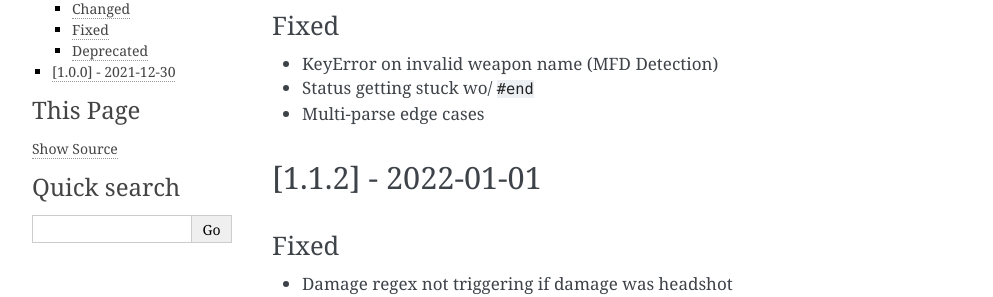
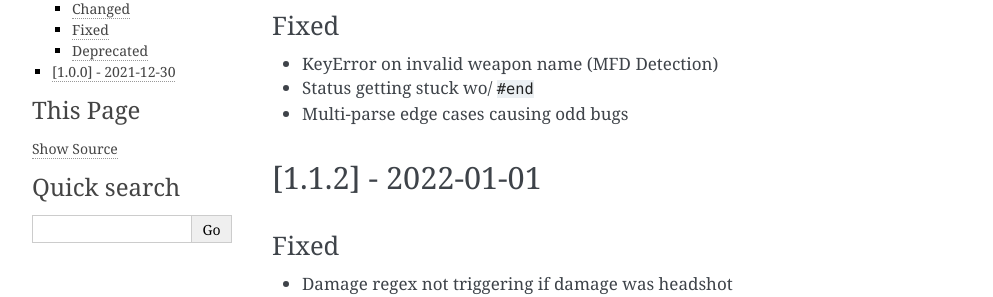
Before and after one commit to BLANK-TH/TSonitor, a Sphinx documentation site: the page built from docs/source/changelog.rst, in a window 1280 px wide. Shown: the part 285-582 px from the top of the page, without its empty margins (148-1141 px from the left). Built offline with Sphinx 7.4.7, drawn with Linux system fonts in a browser that asks for light colours.

```diff
--- a/STonitor.py
+++ b/STonitor.py
@@ -255,6 +255,10 @@ if __name__ == '__main__':
                               "and flushed.\n===========================================")
                         parsing_ttt, parsing_jb, parsing_status = False, False, False
                         logs = []
+                        # Attempt to clear output.log if error occurs
+                        if config["clear_on_error"]:
+                            with open(config['output_file'], 'w') as f:
+                                f.write('')
 
                     # TTT Log Parsing
                     if config["logs"]["ttt"]["enable"]:
--- a/docs/source/changelog.rst
+++ b/docs/source/changelog.rst
@@ -11,7 +11,7 @@ Fixed
 ^^^^^^
 * KeyError on invalid weapon name (MFD Detection)
 * Status getting stuck wo/ ``#end``
-* Multi-parse edge cases
+* Multi-parse edge cases causing odd bugs
 
 [1.1.2] - 2022-01-01
 ------------------------
```
